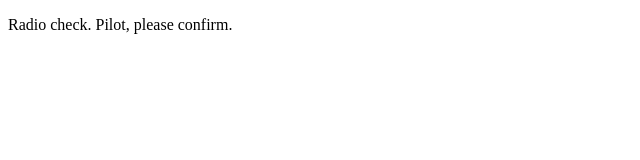
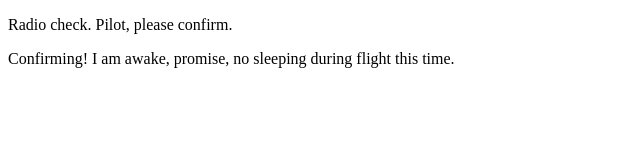
Before and after one commit to nsirtak/communication-log, a plain HTML site: page index.html in a window 1280 px wide. Shown: the whole page, without its empty margins (0-640 px from the left). Drawn offline with Linux system fonts and the light colour scheme.

Commit message:
add answer

```diff
--- a/index.html
+++ b/index.html
@@ -2,5 +2,6 @@
 <html>
    <body>
       <p>Radio check. Pilot, please confirm.</p>
+      <p>Confirming! I am awake, promise, no sleeping during flight this time.</p>
    </body>
 </html>
```
